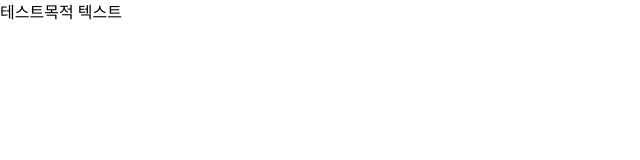
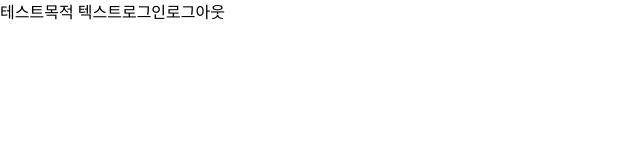
Before and after one commit to shopping-team-project/frontend, a React (Vite) app: page /login in a window 1280 px wide. Shown: the top 160 px of the page, without its empty margins (0-640 px from the left). Built offline with nearby package versions, Linux system fonts and the light colour scheme.

Commit message:
로그인 스테이트 기본 설정 완료

```diff
--- /dev/null
+++ b/src/app/hooks.ts
@@ -0,0 +1,6 @@
+import { TypedUseSelectorHook, useDispatch, useSelector } from "react-redux";
+import type { RootState, AppDispatch } from "./store";
+
+type DispatchFunc = () => AppDispatch;
+export const useAppDispatch: DispatchFunc = useDispatch;
+export const useAppSelector: TypedUseSelectorHook<RootState> = useSelector;
--- a/src/components/Header.tsx
+++ b/src/components/Header.tsx
@@ -1,4 +1,11 @@
+import { Link } from "react-router-dom";
+import { logout } from "../features/user/userSlice";
+import { useAppDispatch, useAppSelector } from "../app/hooks";
+
 function Header() {
+  const user = useAppSelector((state) => state.user.value);
+  const dispatch = useAppDispatch();
+
   return (
     <div className="sticky left-0 right-0 top-0 z-10 mx-auto flex h-16 w-full max-w-5xl items-center justify-center justify-between bg-white p-2 shadow-sm">
       <div className="block h-full w-32">로고</div>
@@ -10,9 +17,15 @@ function Header() {
           ></input>
         </form>
       </div>
-      <div className="flex h-full w-32 items-center justify-end">
-        로그인/회원가입
-      </div>
+      {user ? (
+        <div className="flex h-full w-32 items-center justify-end">
+          <button onClick={() => dispatch(logout())}>로그아웃</button>
+        </div>
+      ) : (
+        <div className="flex h-full w-32 items-center justify-end">
+          <Link to="login">로그인/회원가입</Link>
+        </div>
+      )}
     </div>
   );
 }
--- a/src/features/user/userSlice.ts
+++ b/src/features/user/userSlice.ts
@@ -1,4 +1,5 @@
 import { createSlice } from "@reduxjs/toolkit";
+import { RootState } from "../../app/store";
 
 export interface userState {
   value: boolean;
@@ -8,7 +9,7 @@ const initialState: userState = {
   value: false,
 };
 
-export const userSlice = createSlice({
+const userSlice = createSlice({
   name: "user",
   initialState,
   reducers: {
@@ -23,8 +24,9 @@ export const userSlice = createSlice({
   },
 });
 
-// Action creators are generated for each case reducer function
 export const { login, logout } = userSlice.actions;
+
+export const selectUser = (state: RootState) => state.user.value;
 
 export default userSlice.reducer;
 
--- a/src/pages/Home.tsx
+++ b/src/pages/Home.tsx
@@ -16,7 +16,7 @@ function Home(): ReactElement {
         </div>
         <div className="mx-auto my-8 grid max-w-4xl grid-cols-3 gap-8">
           {[1, 2, 3, 4, 5, 6].map((item) => {
-            return <Card item={item} />;
+            return <Card item={item} key={item} />;
           })}
         </div>
       </div>
--- a/src/pages/loginpage.tsx
+++ b/src/pages/loginpage.tsx
@@ -1,5 +1,21 @@
+import { login, logout } from "../features/user/userSlice";
+import { Link } from "react-router-dom";
+import { useAppDispatch } from "../app/hooks";
+
 function Login() {
-  return <div>테스트목적 텍스트</div>;
+  const dispatch = useAppDispatch();
+
+  return (
+    <div className="flex">
+      테스트목적 텍스트
+      <button onClick={() => dispatch(login())}>
+        <Link to="/">로그인</Link>
+      </button>
+      <button onClick={() => dispatch(logout())}>
+        <Link to="/">로그아웃</Link>
+      </button>
+    </div>
+  );
 }
 
 export default Login;
```
